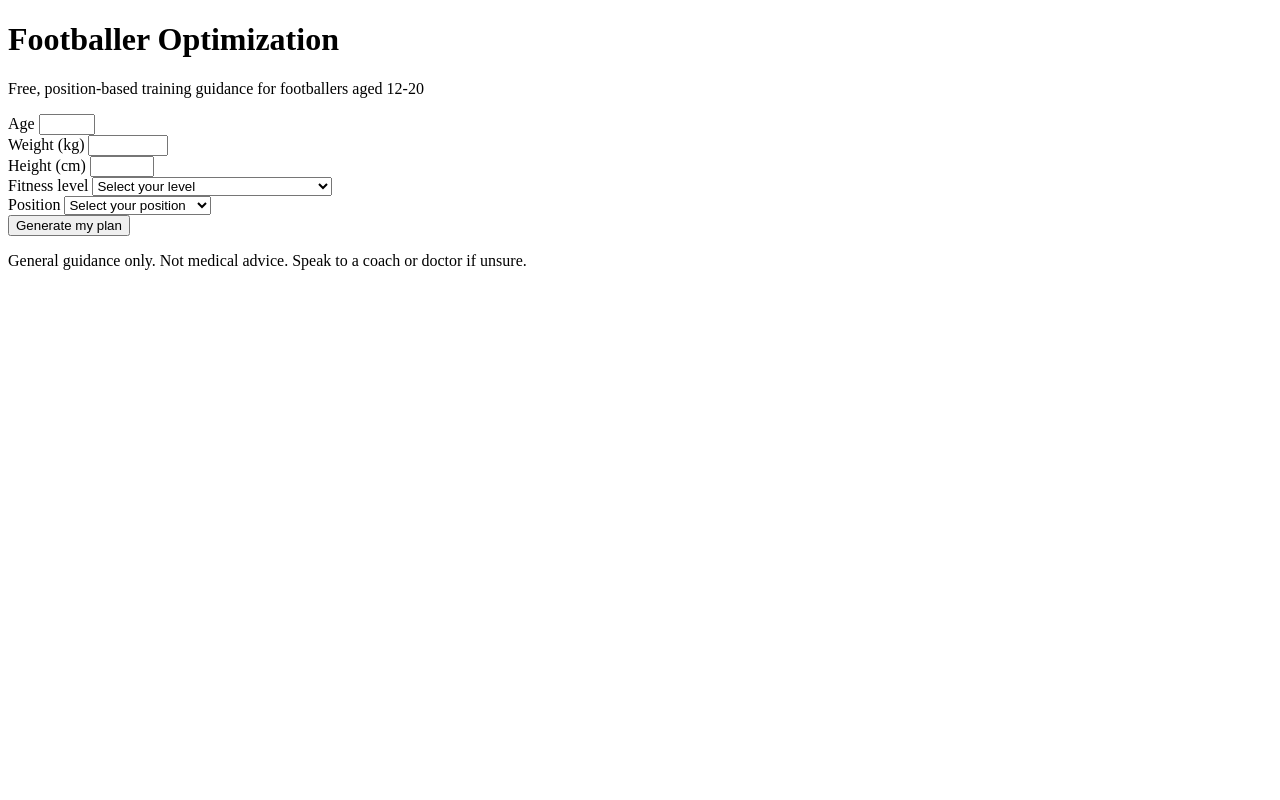
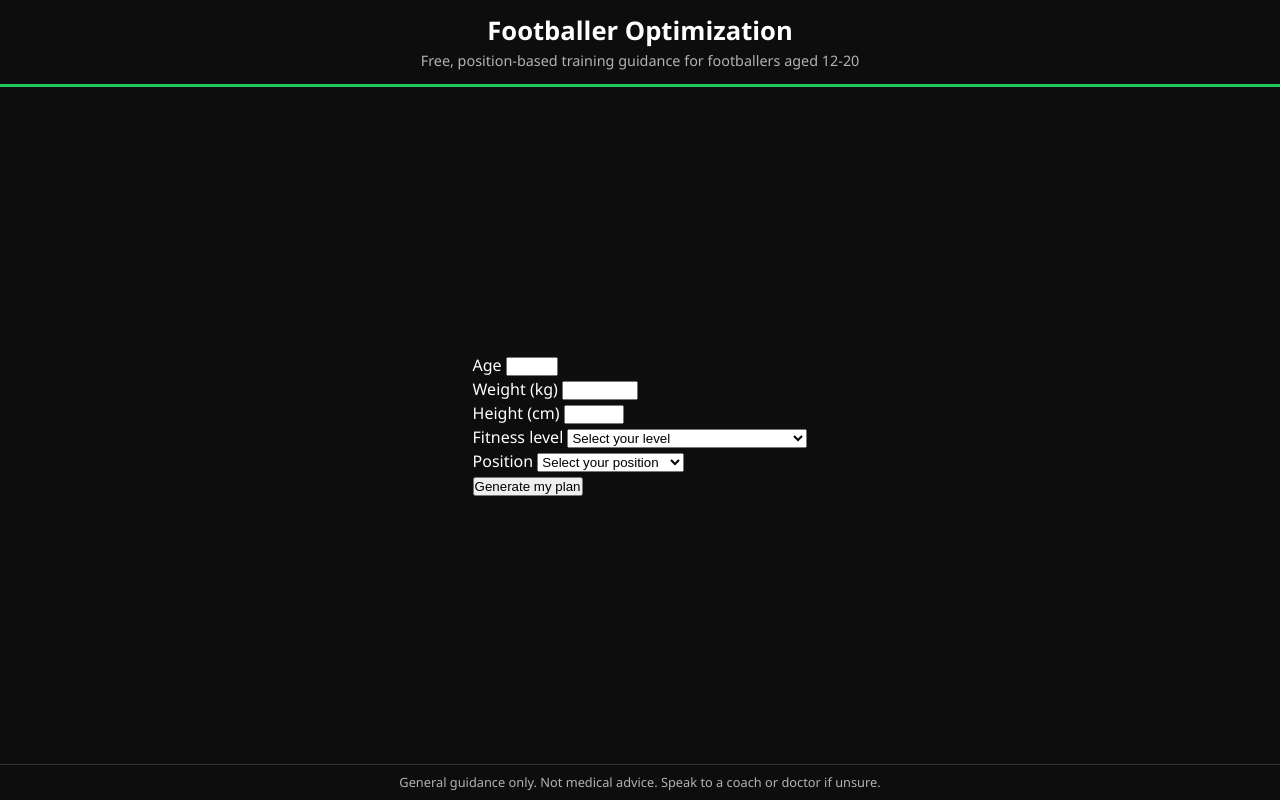
Before and after one commit to SupaStrike/footballer-optimization, a plain HTML site: page index.html in a window 1280 px wide. Drawn offline with Linux system fonts and the light colour scheme.

Commit message:
Add base styles: colour palette, reset, header and footer

```diff
--- a/css/style.css
+++ b/css/style.css
@@ -1,5 +1,69 @@
-/* Hides any element that has the "hidden" class.
-   JavaScript will add and remove this class to switch screens and tabs. */
+/* ---------- 1. COLOUR PALETTE (change colours here, applies everywhere) ---------- */
+:root {
+  --black: #0d0d0d;
+  --surface: #1a1a1a;
+  --border: #333333;
+  --green: #22c55e;
+  --green-dark: #16a34a;
+  --white: #ffffff;
+  --muted: #b3b3b3;
+}
+
+/* ---------- 2. RESET ---------- */
+* {
+  margin: 0;
+  padding: 0;
+  box-sizing: border-box;
+}
+
+/* ---------- 3. PAGE LAYOUT ---------- */
+body {
+  font-family: "Segoe UI", system-ui, Arial, sans-serif;
+  background-color: var(--black);
+  color: var(--white);
+  line-height: 1.5;
+  height: 100vh;
+  display: flex;
+  flex-direction: column;
+}
+
+main {
+  flex: 1;
+  display: flex;
+  justify-content: center;
+  align-items: center;
+  padding: 0 1rem;
+}
+
+/* ---------- 4. HEADER ---------- */
+.topbar {
+  text-align: center;
+  padding: 0.75rem 1rem;
+  border-bottom: 3px solid var(--green);
+}
+
+.topbar h1 {
+  font-size: 1.6rem;
+  color: var(--white);
+}
+
+.topbar p {
+  font-size: 0.9rem;
+  color: var(--muted);
+}
+
+/* ---------- 5. FOOTER ---------- */
+footer {
+  text-align: center;
+  padding: 0.5rem 1rem;
+  font-size: 0.8rem;
+  color: var(--muted);
+  border-top: 1px solid var(--border);
+}
+
+/* ---------- 6. UTILITY ---------- */
+/* Hides any element with the "hidden" class.
+   JavaScript will add and remove this to switch screens and tabs. */
 .hidden {
   display: none;
 }
```
